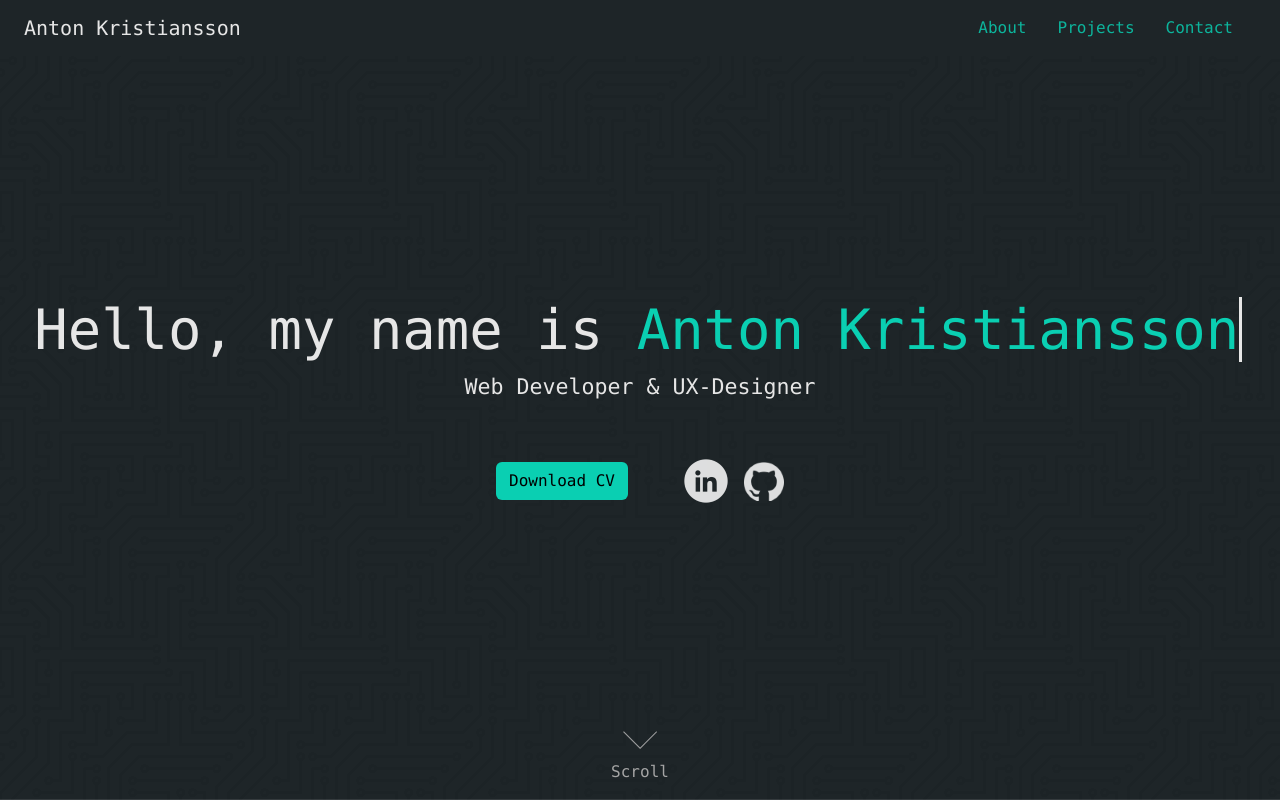
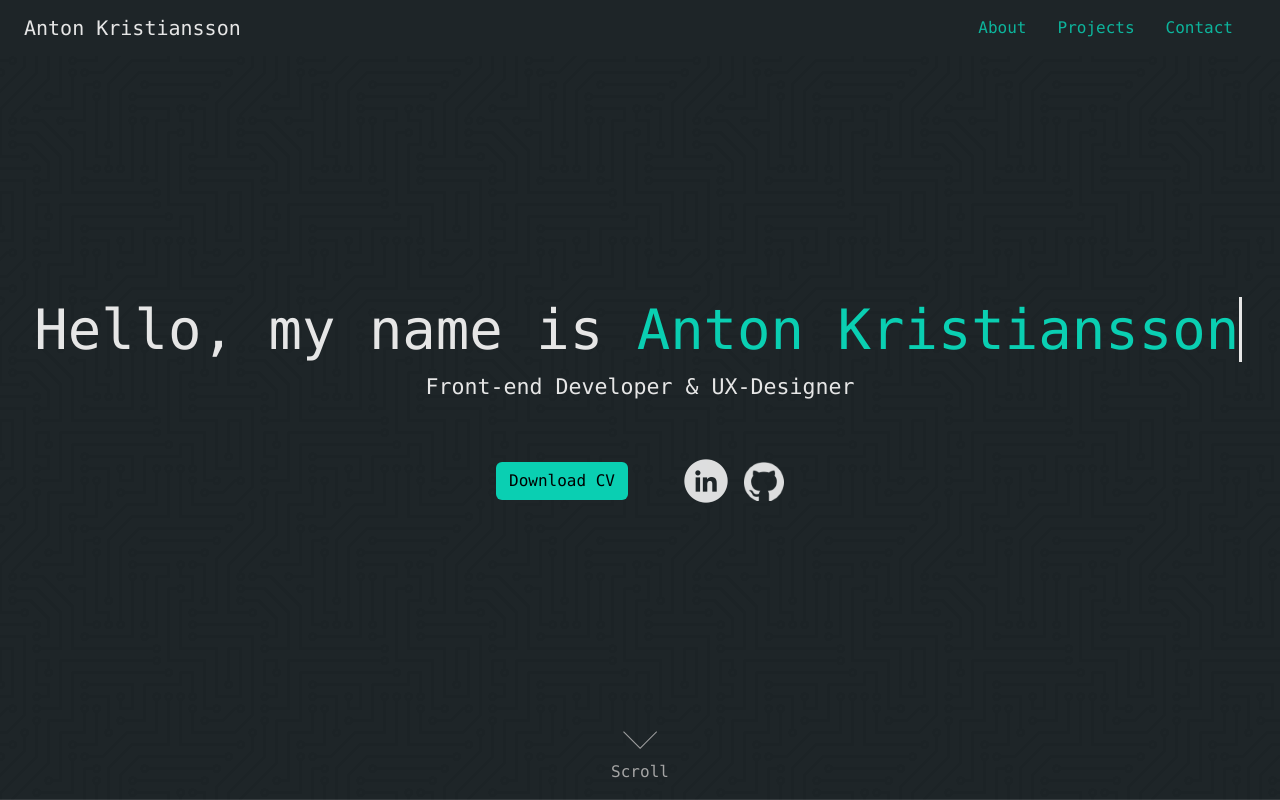
Before and after one commit to AntonKristiansson/AntonKristiansson, a React (Create React App) app: page / in a window 1280 px wide. Shown: the top 800 px of the page. Built offline with nearby package versions, Linux system fonts and the light colour scheme; no server answers.

Commit message:
updated CV

```diff
--- a/src/App.js
+++ b/src/App.js
@@ -74,7 +74,7 @@ function App() {
             <div id="hello_name_container">
               <span id="hello_text">Hello, my name is </span>
               <span id="my_name"></span>
-              <div id="my_titles" class="text-center">Web Developer & UX-Designer</div>
+              <div id="my_titles" class="text-center">Front-end Developer & UX-Designer</div>
             </div>
             <div class="mt-5 text-center">
               <a id="CV" class="btn me-5" href='CV_2023.pdf' download>Download CV</a>
```
Also changed, not shown: 1 other file (tests, documents, lock files or other folders).
